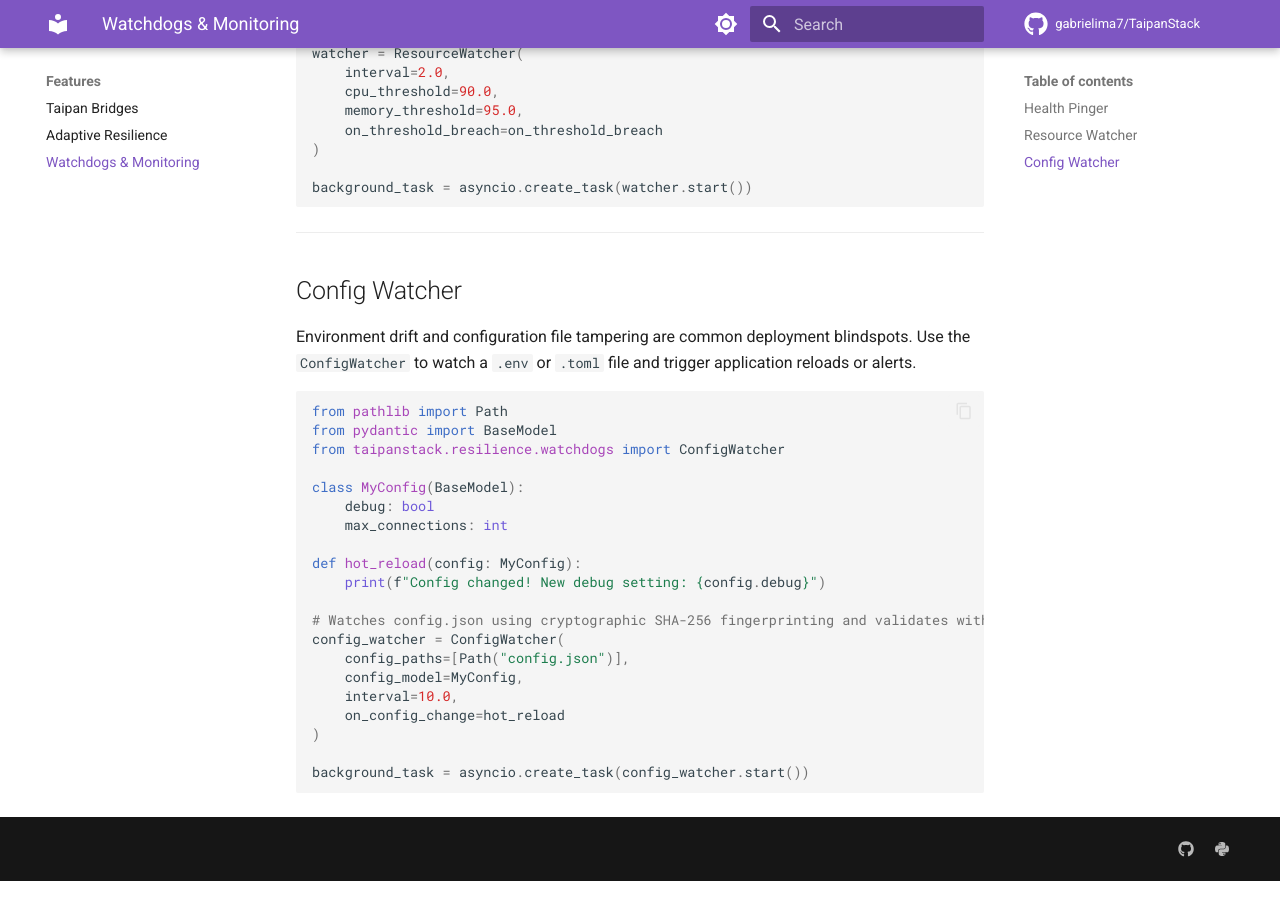
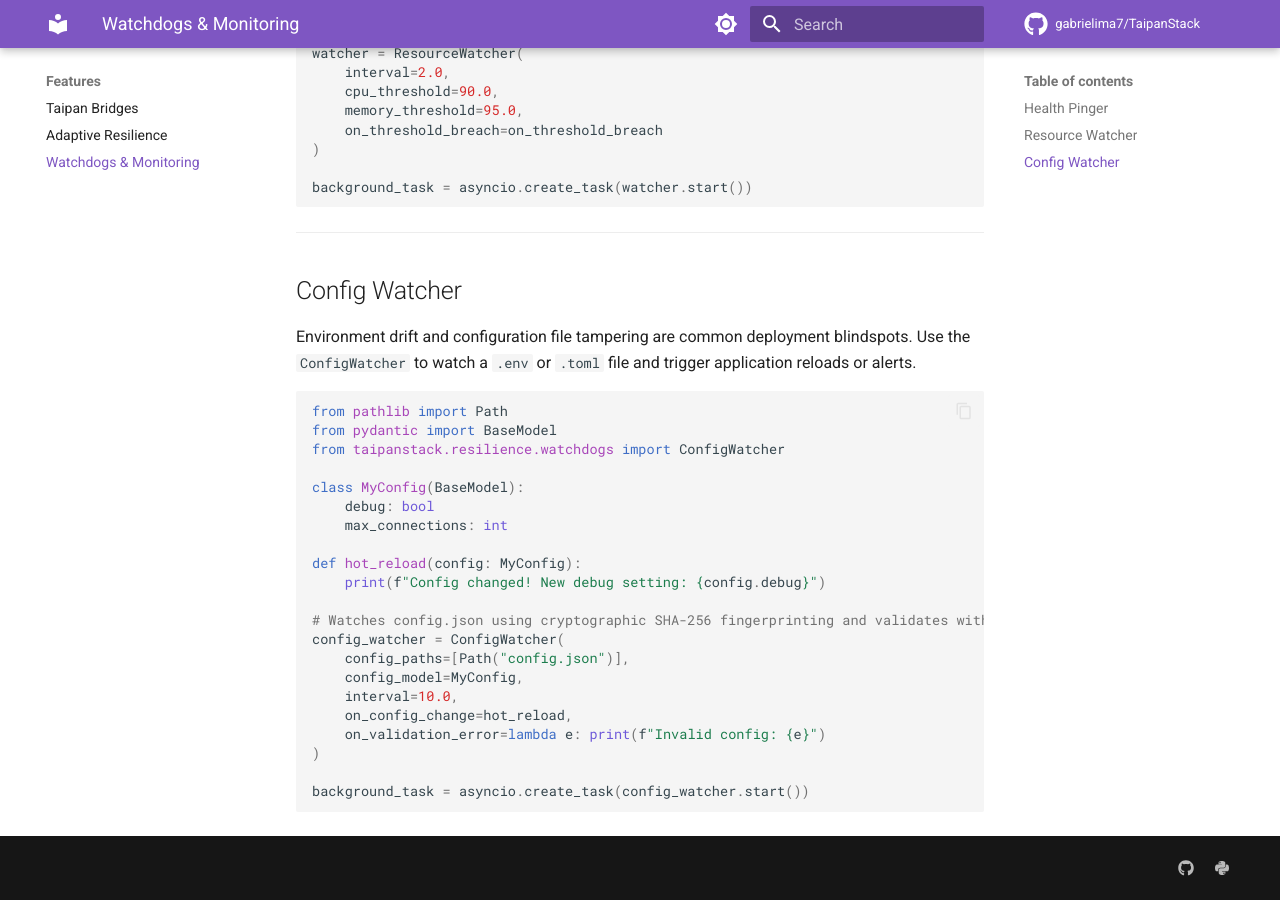
Before and after one commit to gabrielima7/TaipanStack, an MkDocs documentation site: the page built from docs/features/watchdogs.md, in a window 1280 px wide and 900 px high, scrolled down 1298 px. Built offline with MkDocs 1.6.1 and Material for MkDocs 9.7.7, drawn with Linux system fonts in a browser that asks for light colours; comment, search, counter and statistics services are not loaded.

Commit message:
docs: update ConfigWatcher example to include on_validation_error
Co-authored-by: gabrielima7 <230595838+gabrielima7@users.noreply.github.com>

```diff
--- a/docs/features/watchdogs.md
+++ b/docs/features/watchdogs.md
@@ -84,7 +84,8 @@ config_watcher = ConfigWatcher(
     config_paths=[Path("config.json")],
     config_model=MyConfig,
     interval=10.0,
-    on_config_change=hot_reload
+    on_config_change=hot_reload,
+    on_validation_error=lambda e: print(f"Invalid config: {e}")
 )
 
 background_task = asyncio.create_task(config_watcher.start())
```
